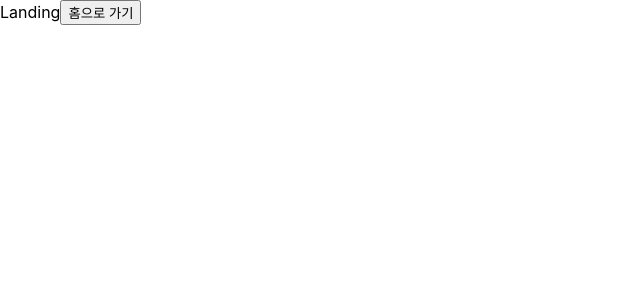
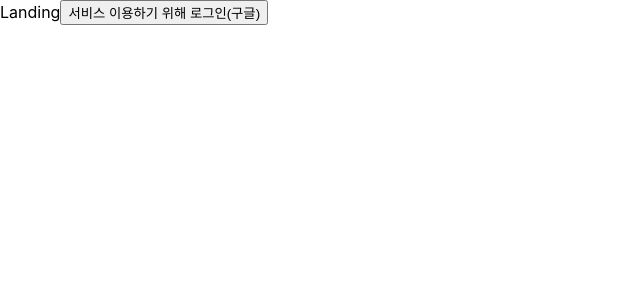
Before and after one commit to TaePoong719/Summary-Card-Synchathon, a React (Vite) app: page / in a window 1280 px wide. Shown: the top 300 px of the page, without its empty margins (0-640 px from the left). Built offline with nearby package versions, Linux system fonts and the light colour scheme; no server answers.

Commit message:
Feat: 구글 로그인 로직 구현

```diff
--- a/src/components/Header.jsx
+++ b/src/components/Header.jsx
@@ -28,20 +28,18 @@ const Header = () => {
         <Link to={`/home`}>
           <Logo src={`${import.meta.env.BASE_URL}logo_with_finset.svg`} alt="logo" />
         </Link>
-        {user?.displayName ? (
-          <div className="header__user-name">
-            <p>{sliceStr(user.displayName, 7)}님</p>
-          </div>
-        ) : (
-          <></>
-        )}
+        <UserImg src={user.photoURL} alt={user.displayname} />
       </InnerContainer>
     </Container>
   )
 }
-const sliceStr = (str, n) => {
-  return str.length >= n ? str.slice(0, n) + '...' : str
-}
+
+const UserImg = styled.img`
+  border-radius: 50%;
+  width: 50px;
+  height: 50px;
+  margin: 0 10px 0 0;
+`
 
 const Logo = styled.img`
   width: 120px;
--- a/src/pages/Landing.jsx
+++ b/src/pages/Landing.jsx
@@ -1,17 +1,30 @@
+import { GoogleAuthProvider, signInWithPopup } from 'firebase/auth'
 import { useNavigate } from 'react-router-dom'
+import { auth } from '../../firebase'
+import { useContext } from 'react'
+import AuthProvider from '../provider/userProvider'
 
 const Landing = () => {
+  const provider = new GoogleAuthProvider()
   const navigate = useNavigate()
+  const user = useContext(AuthProvider)
+
+  const handleAuth = async () => {
+    try {
+      if (!user) {
+        await signInWithPopup(auth, provider)
+      }
+      navigate('/home')
+    } catch (e) {
+      alert(e)
+      console.log(e)
+    }
+  }
+
   return (
     <div>
       Landing
-      <button
-        onClick={() => {
-          navigate('/home')
-        }}
-      >
-        홈으로 가기
-      </button>
+      <button onClick={handleAuth}>서비스 이용하기 위해 로그인(구글)</button>
     </div>
   )
 }
```
